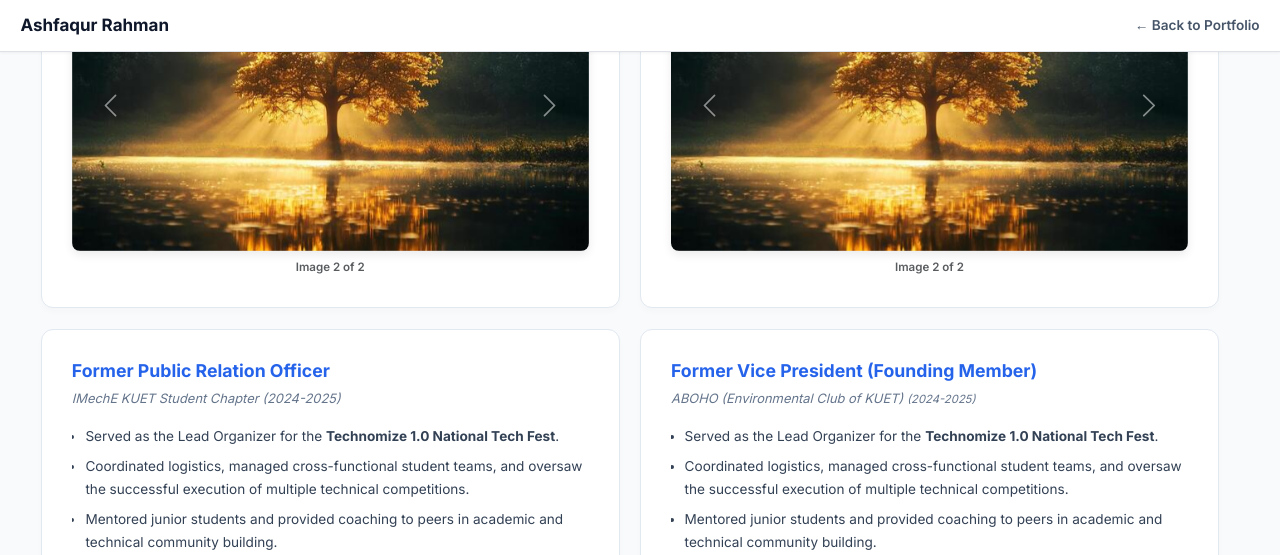
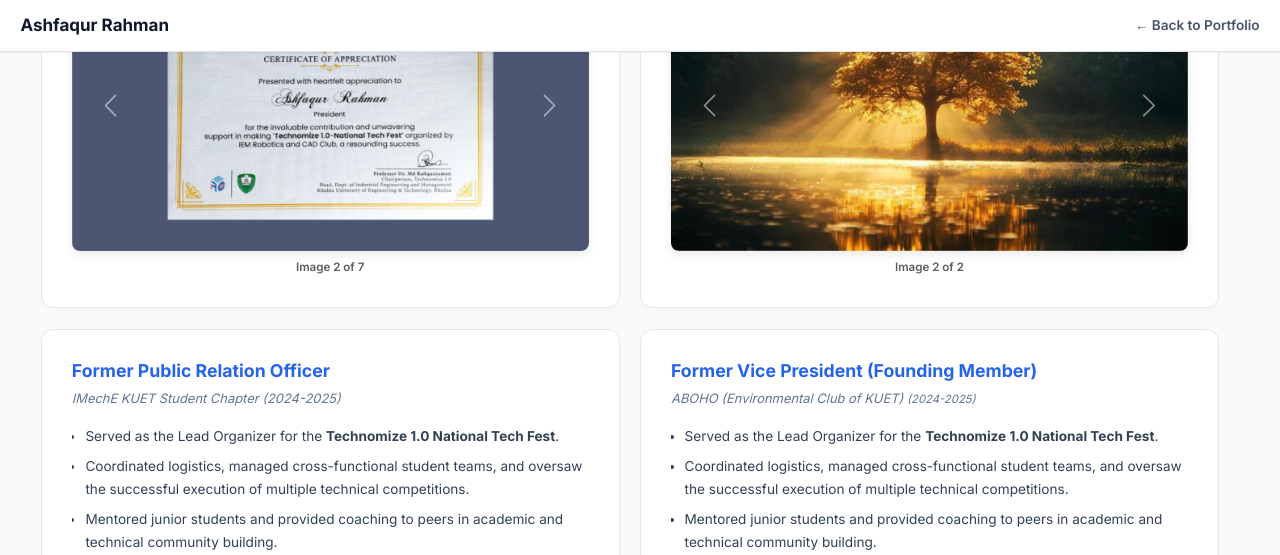
Before and after one commit to AshfaqurRahman99/AshfaqurRahman99.github.io, a Jekyll site: the page leadership1.html, which Jekyll copies as it is, in a window 1280 px wide and 900 px high, scrolled down 594 px, cut to the strip 0-555 px from the top of the window. Built offline with Jekyll 4.4.1, drawn with Linux system fonts in a browser that asks for light colours.

Commit message:
Update leadership1.html

```diff
--- a/leadership1.html
+++ b/leadership1.html
@@ -334,9 +334,14 @@
                         <!-- Universal Gallery for Leadership 1 -->
                         <div id="carousel-l1" class="carousel slide mt-auto w-100" data-bs-ride="carousel">
                             <div class="carousel-inner">
-                                <div class="carousel-item active"><img src="Gallery/1/1.jpg" alt="Technomize Event">
+                                <div class="carousel-item active"><img src="Gallery/Technomize/technomize1.png" alt="Technomize Event">
                                 </div>
-                                <div class="carousel-item"><img src="Gallery/1/2.jpg" alt="Team Mentorship"></div>
+                                <div class="carousel-item"><img src="Gallery/Technomize/technomize1.1.png" alt="Team Mentorship"></div>
+                                <div class="carousel-item"><img src="Gallery/Technomize/technomize2.png" alt="Team Mentorship"></div>
+                                <div class="carousel-item"><img src="Gallery/Technomize/technomize3.png" alt="Team Mentorship"></div>
+                                <div class="carousel-item"><img src="Gallery/Technomize/technomize4.png" alt="Team Mentorship"></div>
+                                <div class="carousel-item"><img src="Gallery/Technomize/technomize5.png" alt="Team Mentorship"></div>
+                                <div class="carousel-item"><img src="Gallery/Technomize/technomize6.png" alt="Team Mentorship"></div>
                             </div>
                             <button class="carousel-control-prev" type="button" data-bs-target="#carousel-l1"
                                 data-bs-slide="prev">
```
